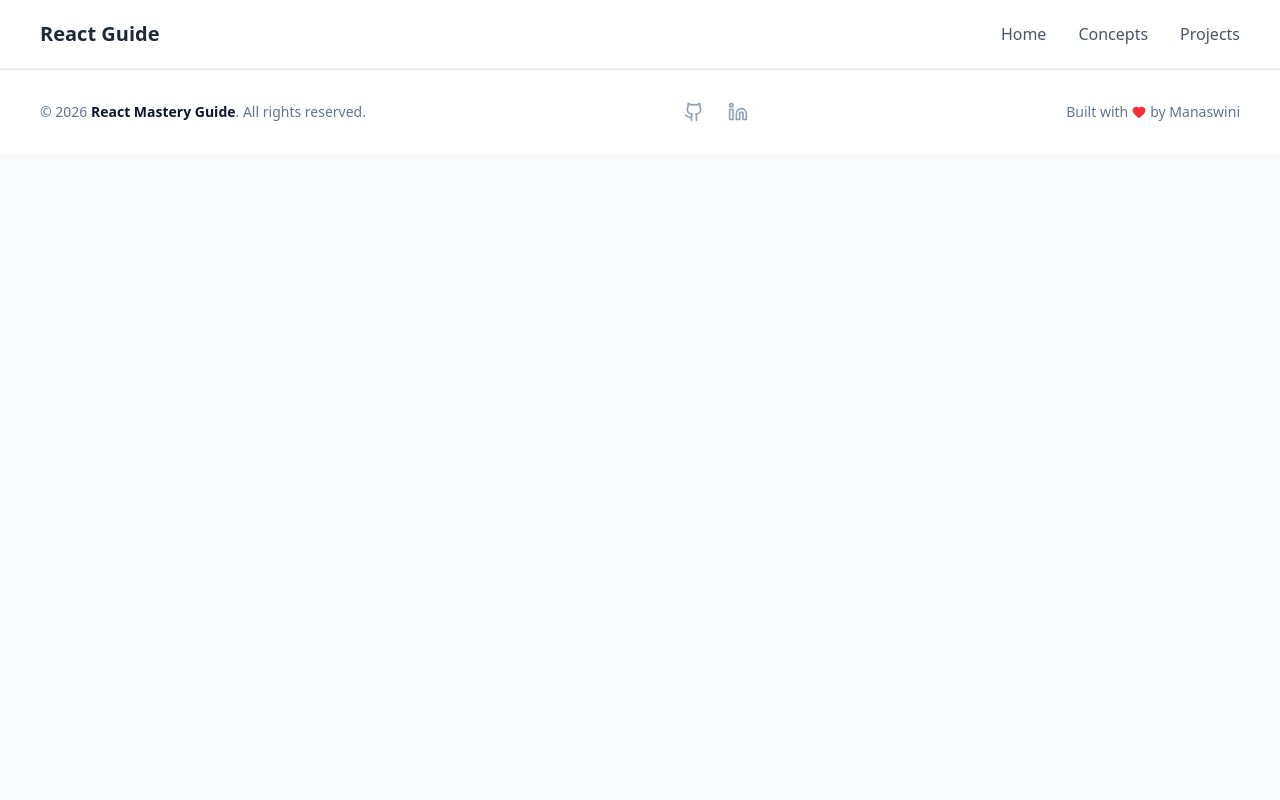
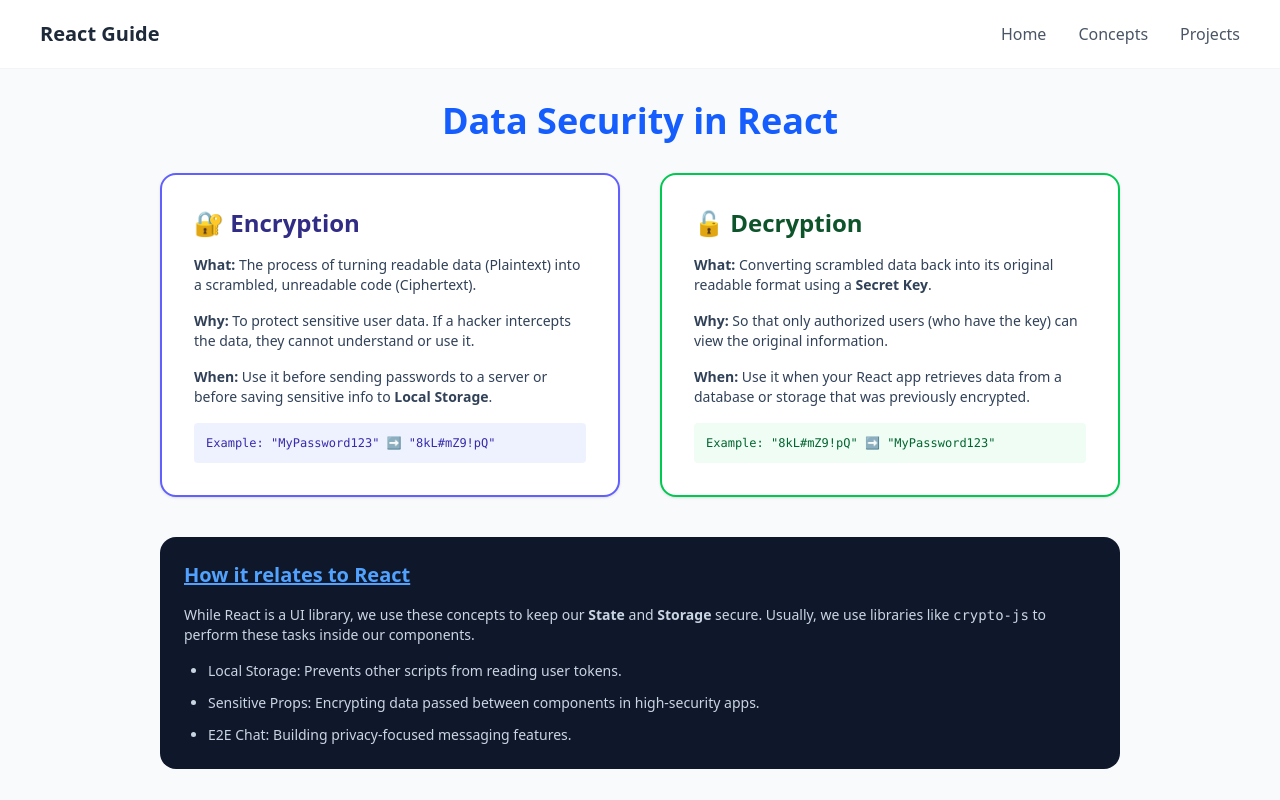
Before and after one commit to Monisasmal/React-Concept, a React (Vite) app: page /concepts/what-is-Encryption in a window 1280 px wide. Shown: the top 800 px of the page. Built offline with nearby package versions, Linux system fonts and the light colour scheme.

Commit message:
update concept

```diff
--- /dev/null
+++ b/src/components/pages/concepts/Encryption.jsx
@@ -0,0 +1,77 @@
+import React from 'react';
+
+const EncryptionGuide = () => {
+  return (
+    <div className="max-w-5xl mx-auto p-8 animate-fade-in">
+      <h1 className="text-4xl font-bold text-blue-600 mb-8 text-center">Data Security in React</h1>
+
+      <div className="grid md:grid-cols-2 gap-10">
+
+        {/* Encryption Section */}
+        <section className="bg-white p-8 rounded-2xl border-2 border-indigo-500 shadow-sm">
+          <h2 className="text-2xl font-bold text-indigo-900 mb-4">🔐 Encryption</h2>
+          <div className="space-y-4">
+            <p className="text-sm text-slate-700">
+              <strong>What:</strong> The process of turning readable data (Plaintext) into a scrambled, unreadable code (Ciphertext).
+            </p>
+            <p className="text-sm text-slate-700">
+              <strong>Why:</strong> To protect sensitive user data. If a hacker intercepts the data, they cannot understand or use it.
+            </p>
+            <p className="text-sm text-slate-700">
+              <strong>When:</strong> Use it before sending passwords to a server or before saving sensitive info to <b>Local Storage</b>.
+            </p>
+            <div className="p-3 bg-indigo-50 rounded font-mono text-xs text-indigo-800">
+              Example: "MyPassword123" ➡️ "8kL#mZ9!pQ"
+            </div>
+          </div>
+        </section>
+
+        {/* Decryption Section */}
+        <section className="bg-white p-8 rounded-2xl border-2 border-green-500 shadow-sm">
+          <h2 className="text-2xl font-bold text-green-900 mb-4">🔓 Decryption</h2>
+          <div className="space-y-4">
+            <p className="text-sm text-slate-700">
+              <strong>What:</strong> Converting scrambled data back into its original readable format using a <b>Secret Key</b>.
+            </p>
+            <p className="text-sm text-slate-700">
+              <strong>Why:</strong> So that only authorized users (who have the key) can view the original information.
+            </p>
+            <p className="text-sm text-slate-700">
+              <strong>When:</strong> Use it when your React app retrieves data from a database or storage that was previously encrypted.
+            </p>
+            <div className="p-3 bg-green-50 rounded font-mono text-xs text-green-800">
+              Example: "8kL#mZ9!pQ" ➡️ "MyPassword123"
+            </div>
+          </div>
+        </section>
+      </div>
+
+      {/* React Integration Context */}
+      <div className="mt-10 p-6 bg-slate-900 rounded-2xl text-white">
+        <h2 className="text-xl font-bold mb-4 text-blue-400 underline">How it relates to React</h2>
+        <p className="text-sm text-slate-300 mb-4">
+          While React is a UI library, we use these concepts to keep our <b>State</b> and <b>Storage</b> secure.
+          Usually, we use libraries like <code>crypto-js</code> to perform these tasks inside our components.
+        </p>
+        <ul className="list-disc ml-6 space-y-3 text-sm text-slate-300 font-light">
+          <li><strong>Local Storage:</strong> Prevents other scripts from reading user tokens.</li>
+          <li><strong>Sensitive Props:</strong> Encrypting data passed between components in high-security apps.</li>
+          <li><strong>E2E Chat:</strong> Building privacy-focused messaging features.</li>
+        </ul>
+      </div>
+
+      {/* Real-Life Example Box */}
+      <div className="mt-8 p-5 bg-amber-50 border-l-4 border-amber-500 rounded-r-xl">
+        <h3 className="font-bold text-amber-900 italic">Real-Life Example: WhatsApp</h3>
+        <p className="text-sm text-slate-700 mt-2 leading-relaxed">
+          When you send a message:
+          <br />1. React/React Native app <b>Encrypts</b> your text instantly.
+          <br />2. It travels through servers as unreadable "garbage" text.
+          <br />3. Your friend's device uses a private <b>Key</b> to <b>Decrypt</b> it back into your original message.
+        </p>
+      </div>
+    </div>
+  );
+};
+
+export default EncryptionGuide;
--- a/src/routes/conceptRoutes.jsx
+++ b/src/routes/conceptRoutes.jsx
@@ -3,7 +3,8 @@ import WhatIsReact from '../components/pages/concepts/WhatIsReact';
 import ReactFeature from '../components/pages/concepts/ReactFeatures';
 import ComponentTypes from '../components/pages/concepts/ComponentTypes';
 import Caching from '../components/pages/concepts/Caching';
-import ControllUnControll from '../components/pages/concepts/ControllUnControll'
+import ControllUnControll from '../components/pages/concepts/ControllUnControll';
+import EncryptionGuide from '../components/pages/concepts/Encryption';
 
 
 export const conceptRoutes = [
@@ -11,5 +12,6 @@ export const conceptRoutes = [
   { path: "/concepts/react-feature", element: <ReactFeature />, title: "Whar are React Features?" },
   { path: "/concepts/what-is-Component", element: <ComponentTypes />, title: "What is Component?" },
   { path: "/concepts/what-is-caching", element: <Caching />, title: "What is Caching?" },
-  { path: "/concepts/what-is-controll-uncontroll", element: <ControllUnControll />, title: "What is Controll and Uncontroll?" },
+  { path: "/concepts/what-is-controll-uncontroll", element: <ControllUnControll />, title: "What is Controll and Uncontroll Component?" },
+  { path: "/concepts/what-is-Encryption", element: <EncryptionGuide />, title: "What is Encryption and Decryption?" },
 ];
```
